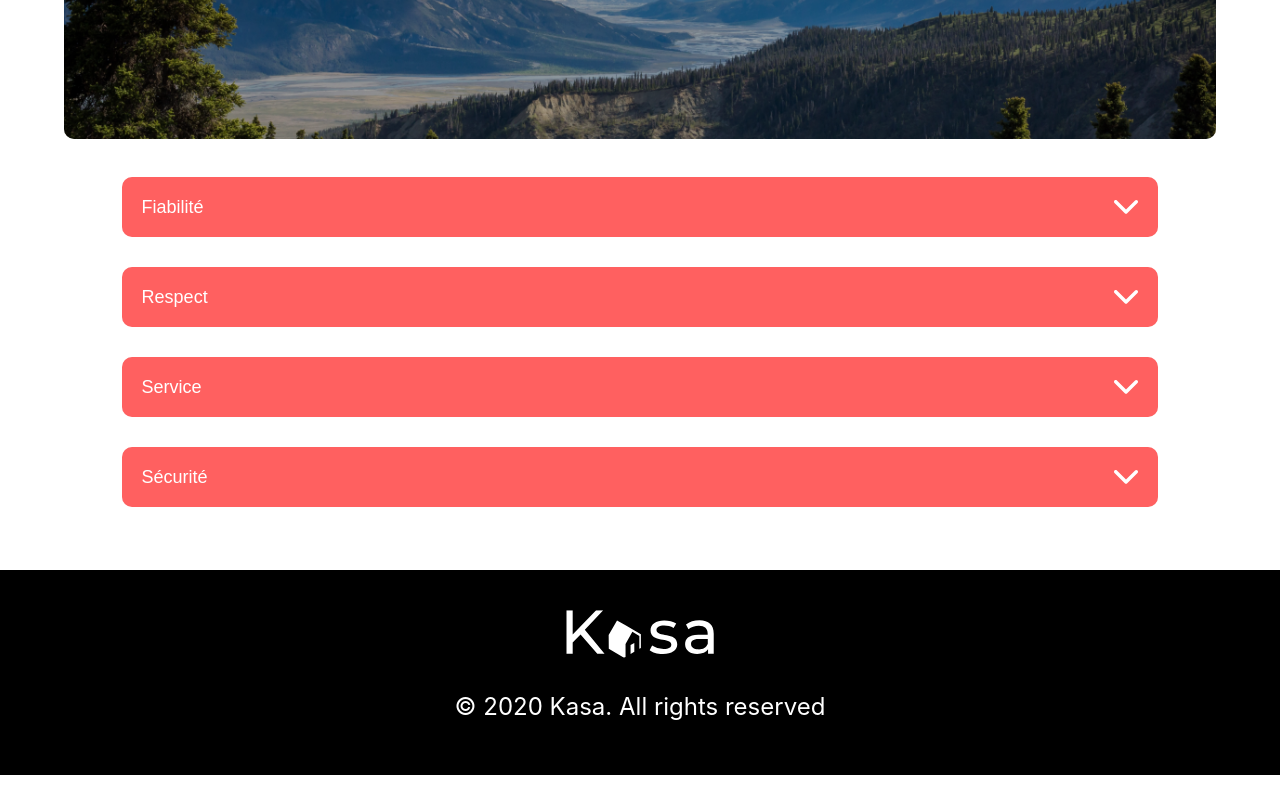
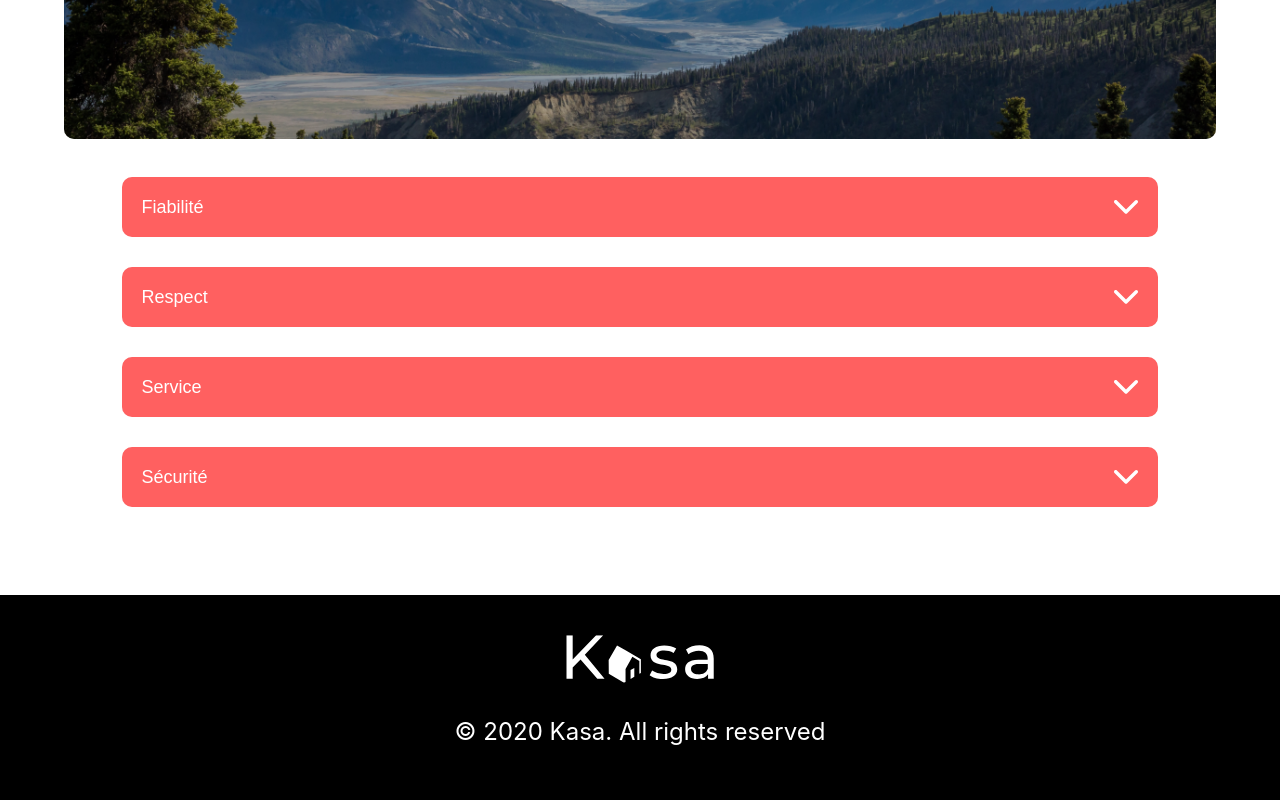
Before and after one commit to BrigitteLPB/OpenClassRoom-Kasa, a React (Create React App) app: page /a-propos in a window 1280 px wide. Shown: the part 304-1104 px from the top of the page. Before the commit the page ends 1079 px from the top, so only its background shows below. Built offline with nearby package versions, Linux system fonts and the light colour scheme.

Commit message:
update footer margin

```diff
--- a/src/style/components/common/footer.scss
+++ b/src/style/components/common/footer.scss
@@ -13,7 +13,7 @@
 
 	.footer {
 		// overwrite root definition
-		margin: 0;
+		margin: 25px 0 0 0;
 		width: 100%;
 		max-width: none;
 
```
